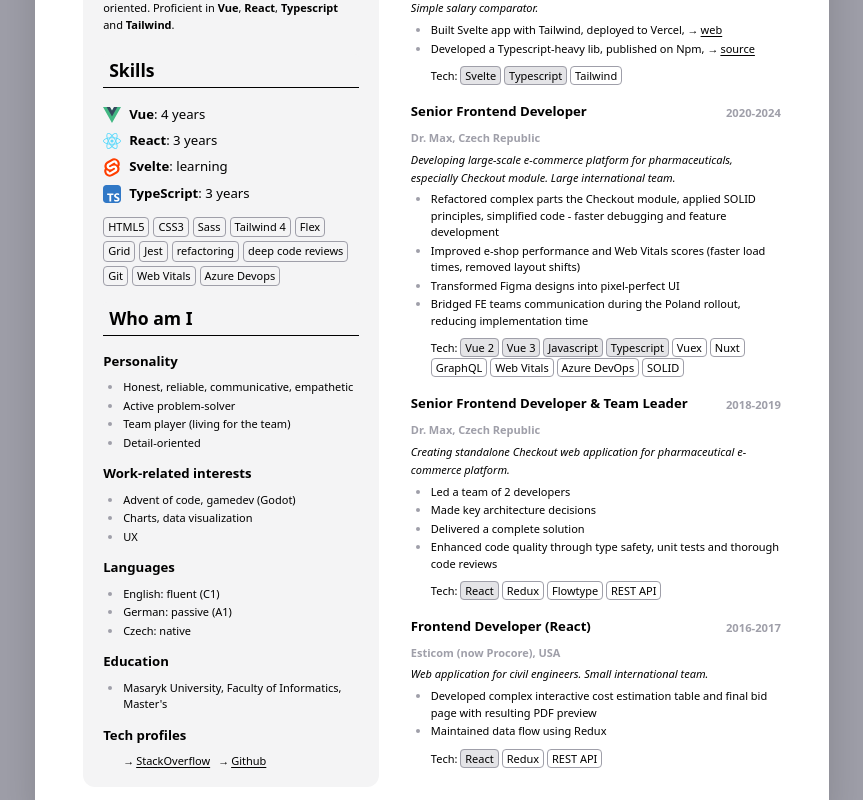
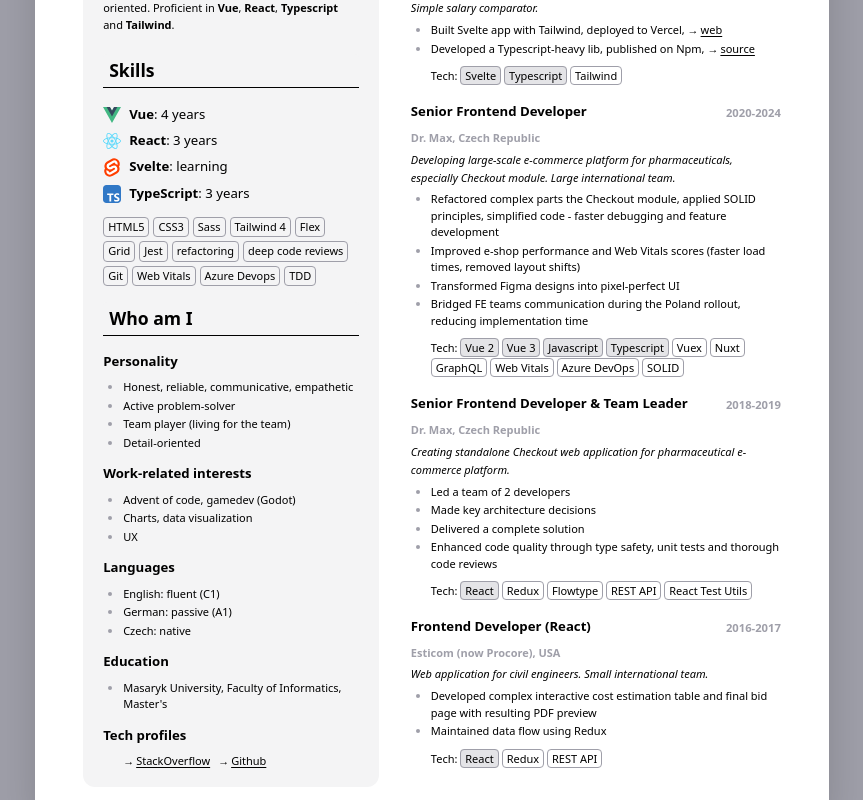
Before and after one commit to exmaxx/exmaxx.github.io, a SvelteKit app: page / in a window 1280 px wide. Shown: the part 421-1221 px from the top of the page, without its empty margins (208-1071 px from the left). Built offline with nearby package versions, Linux system fonts and the light colour scheme.

Commit message:
add testing skills

```diff
--- a/src/routes/[[lang]]/(components)/Experience.svelte
+++ b/src/routes/[[lang]]/(components)/Experience.svelte
@@ -128,6 +128,7 @@
 				<li class="badge inline">Redux</li>
 				<li class="badge inline">Flowtype</li>
 				<li class="badge inline">REST API</li>
+				<li class="badge inline">React Test Utils</li>
 			</ul>
 		</div>
 	</Project>
--- a/src/routes/[[lang]]/(components)/SkillsTech.svelte
+++ b/src/routes/[[lang]]/(components)/SkillsTech.svelte
@@ -12,5 +12,6 @@
 		<li class="badge">Git</li>
 		<li class="badge">Web Vitals</li>
 		<li class="badge">Azure Devops</li>
+		<li class="badge">TDD</li>
 	</ul>
 </section>
```
